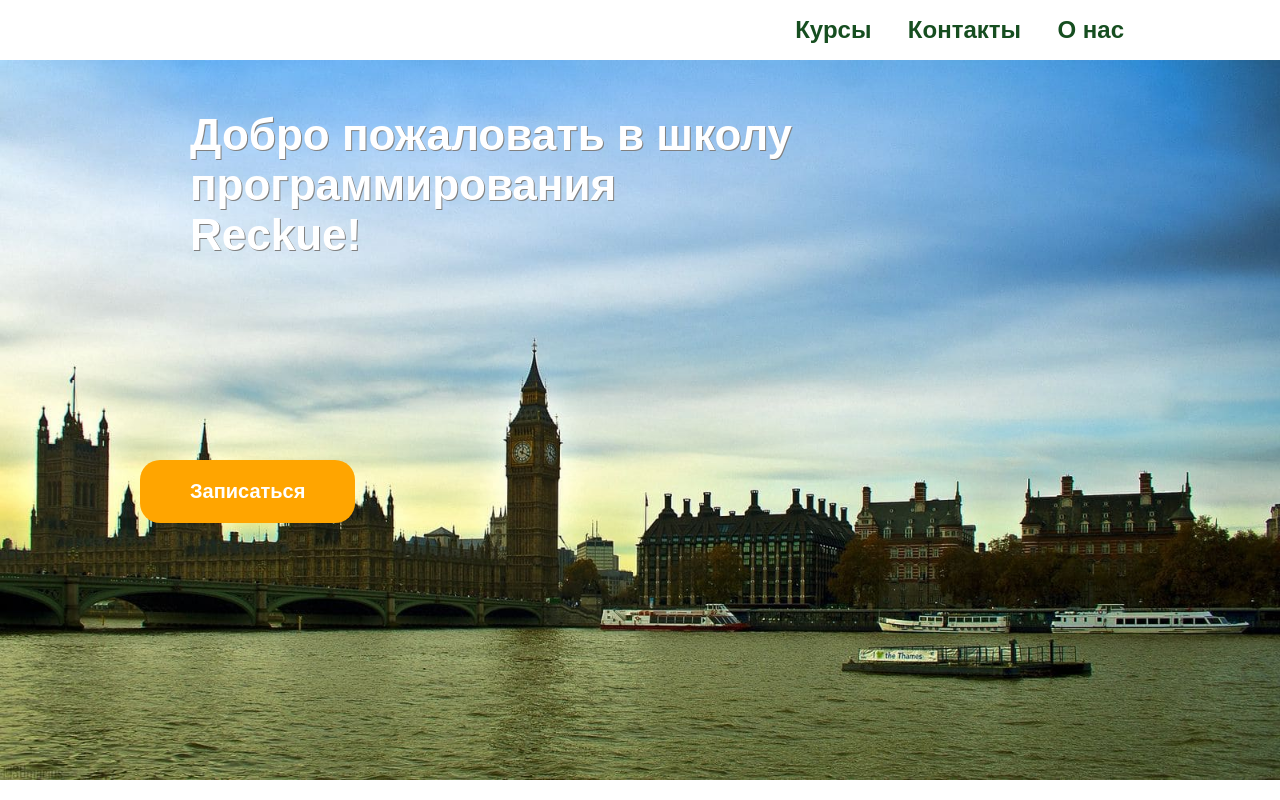
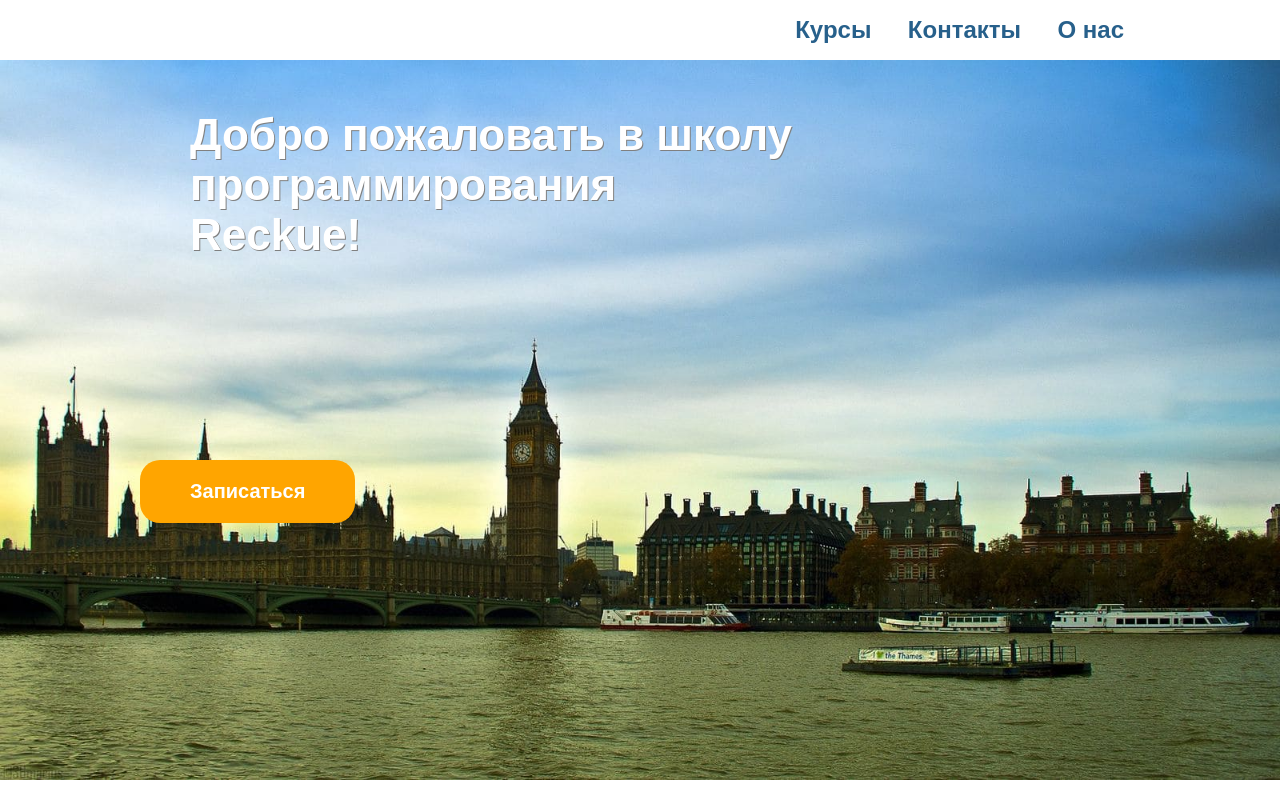
Before and after one commit to Reckue/landing-page, a plain HTML site: page index.html in a window 1280 px wide. Shown: the top 800 px of the page. Drawn offline with Linux system fonts and the light colour scheme.

Commit message:
Update index.html

```diff
--- a/index.html
+++ b/index.html
@@ -63,12 +63,12 @@
       padding: 10px 16px;
       font-weight: 800;
       text-decoration: none;
-      color: rgb(22, 78, 32);
+      color: rgb(39 96 139);
     }
     .header .wrapper a:hover {
       line-height: 50px;
       text-decoration: none;
-      color: rgb(39, 139, 58);
+      color: rgb(133 180 210);
     }
     .content {
       display: table;
```
